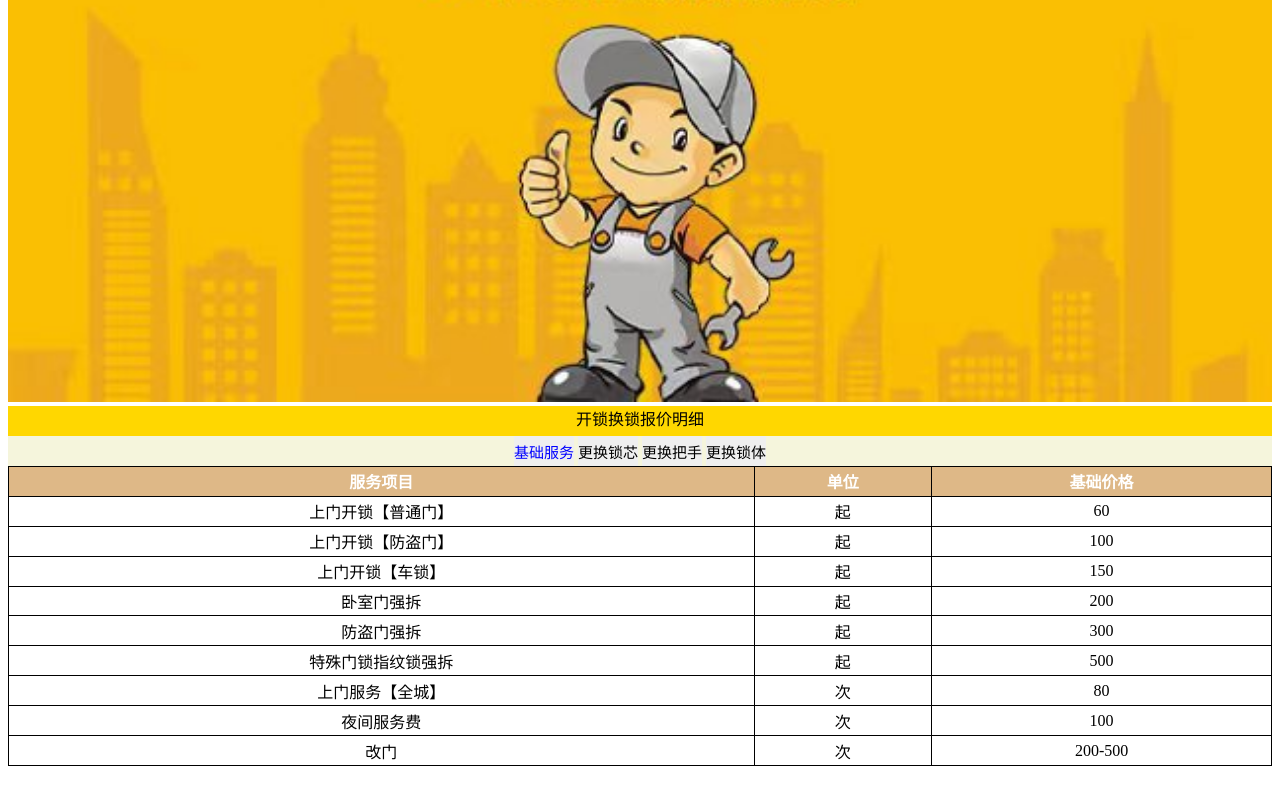
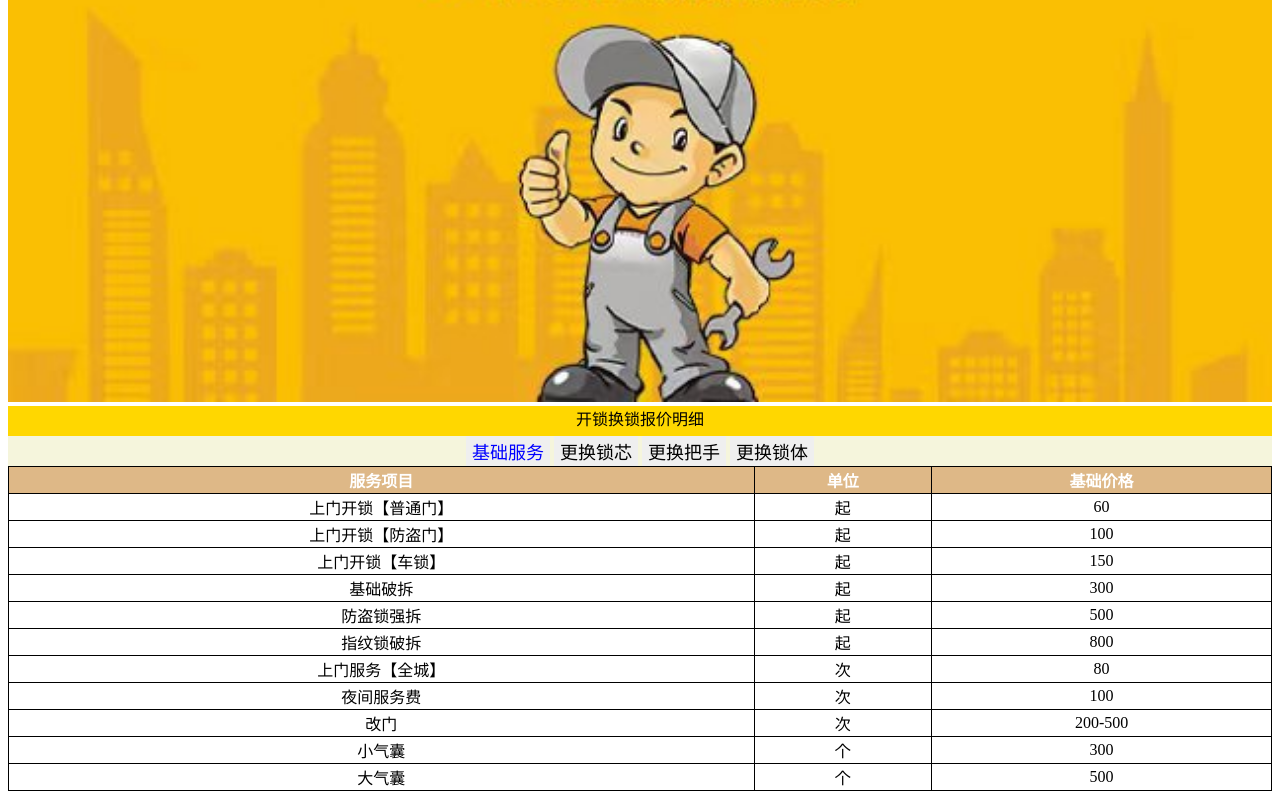
Before and after one commit to WL0120/WL0120github.io, a plain HTML site: page index.html in a window 1280 px wide. Shown: the part 317-1116 px from the top of the page. Before the commit the page ends 1091 px from the top, so only its background shows below. Drawn offline with Linux system fonts and the light colour scheme.

Commit message:
Update index.html

```diff
--- a/index.html
+++ b/index.html
@@ -5,7 +5,7 @@
     <link rel="shortcut icon" href="jisuda.ico" >
     <meta name="viewport" content="width=device-width, initial-scale=1.0, minimum-scale=0.5, maximum-scale=2.0, user-scalable=yes" />
 
-    <title>杭州本地开锁报价表</title>
+    <title>深圳本地开锁换锁价目表</title>
     <style>
 
 
@@ -40,8 +40,7 @@
         }
         .i_d input{
             height: 30px;
-            font-size: 15px;
-            padding: 1px 0px;
+            font-size: 18px;
             border: none;
         }
 
@@ -109,19 +108,19 @@
                 <td>150</td>
             </tr>
             <tr>
-                <td>卧室门强拆</td>
-                <td>起</td>
-                <td>200</td>
-            </tr>
-            <tr>
-                <td>防盗门强拆</td>
+                <td>基础破拆</td>
                 <td>起</td>
                 <td>300</td>
             </tr>
             <tr>
-                <td>特殊门锁指纹锁强拆</td>
+                <td>防盗锁强拆</td>
                 <td>起</td>
                 <td>500</td>
+            </tr>
+            <tr>
+                <td>指纹锁破拆</td>
+                <td>起</td>
+                <td>800</td>
             </tr>
             <tr>
                 <td>上门服务【全城】</td>
@@ -137,6 +136,16 @@
                 <td>改门</td>
                 <td>次</td>
                 <td>200-500</td>
+            </tr>
+            <tr>
+                <td>小气囊</td>
+                <td>个</td>
+                <td>300</td>
+            </tr>
+            <tr>
+                <td>大气囊</td>
+                <td>个</td>
+                <td>500</td>
             </tr>
         </table>
        </div>
```
